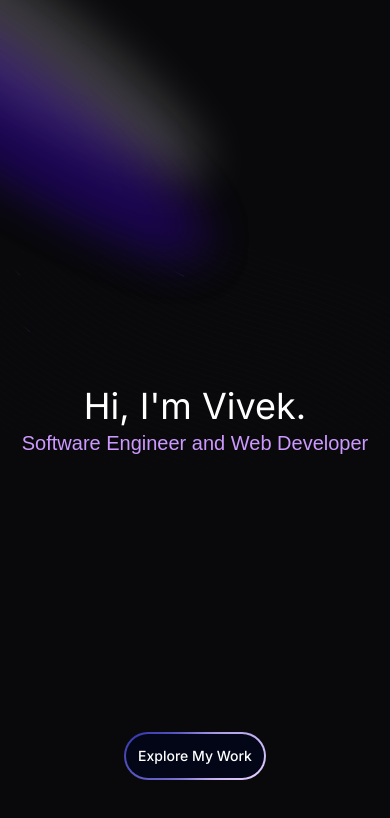
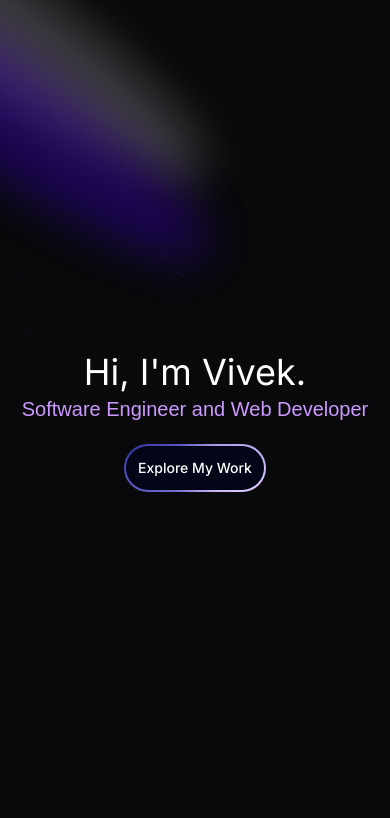
Before and after one commit to viv500/Portfolio, a Next.js app: page / in a window 390 px wide. Shown: the top 818 px of the page. Built offline with nearby package versions, Linux system fonts and the light colour scheme.

Commit message:
button moved higher for mobile

```diff
--- a/components/Hero.css
+++ b/components/Hero.css
@@ -23,6 +23,14 @@
         font-size: 1.25rem; /* Adjust font size if needed */
         white-space: normal; /* Allow wrapping on smaller screens if needed */
     }
+
+    .buttonFloat {
+        position: relative; /* Position relative for mobile */
+        margin-top: 20px; /* Space between text and button */
+        bottom: auto; /* Override bottom positioning for mobile */
+        left: auto; /* Center the button horizontally */
+        transform: translateY(0); /* Remove vertical offset */
+    }
 }
 
 /* Floating effect for button */
```
